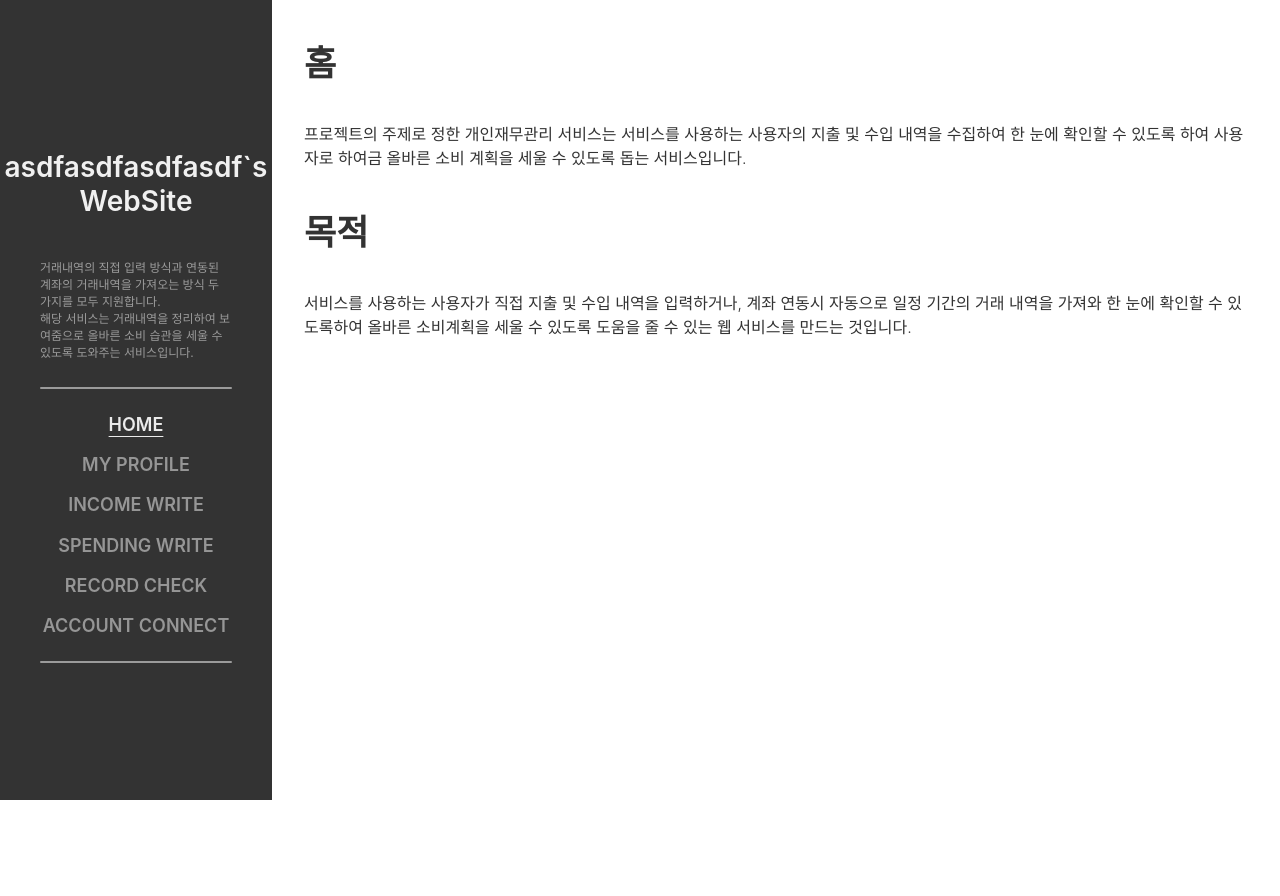
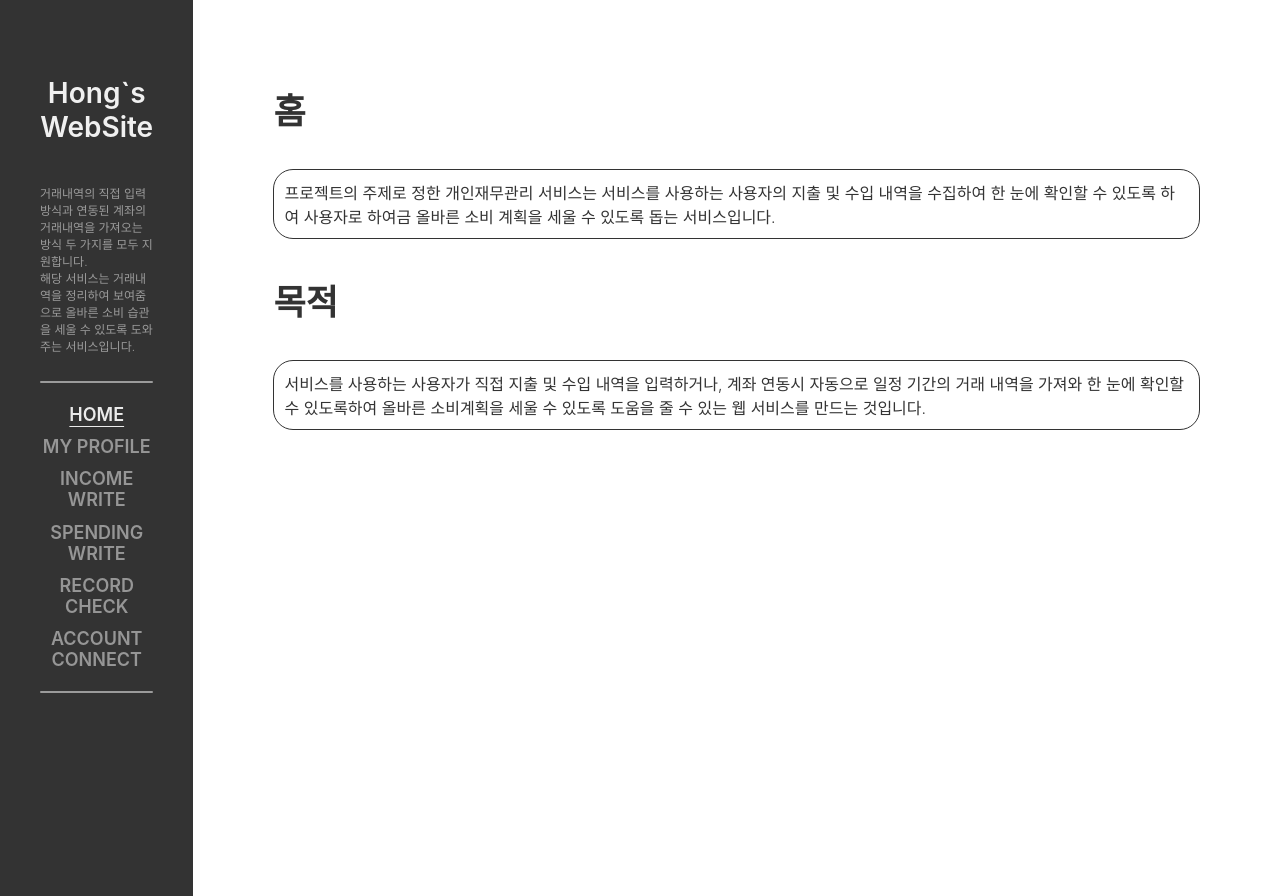
Before and after one commit to lkl4502/account_book_project, a React (Create React App) app in the folder frontend/: page / in a window 1280 px wide. Before the commit the page ends 800 px from the top, so only its background shows below. Built offline with nearby package versions, Linux system fonts and the light colour scheme.

Commit message:
text 스타일 수정

```diff
--- a/frontend/src/App.css
+++ b/frontend/src/App.css
@@ -33,7 +33,7 @@
 main {
   align-self: stretch;
   flex-grow: 1;
-  padding: 0 2rem;
+  padding: 3rem 5rem;
 }
 
 @keyframes App-logo-spin {
--- a/frontend/src/components/Sidebar.jsx
+++ b/frontend/src/components/Sidebar.jsx
@@ -5,12 +5,12 @@ import Divider from "./Divider";
 import Text from "./Text";
 
 const Side = styled.div`
-  padding: 0 40px;
+  padding: 3rem 40px;
   display: flex;
   background-color: #333;
   flex-direction: column;
-  align-items: center;
-  justify-content: center;
+  align-items: top;
+  justify-content: top;
   width: 15%;
   height: 100vh;
 `;
@@ -36,6 +36,20 @@ const NavStyle = styled(NavLink)`
   }
 `;
 
+const MainP = styled.p`
+  font-weight: 600;
+  color: #f0f0f0;
+  font-size: 28px;
+  text-align: center;
+`;
+
+const MainContentP = styled.p`
+  font-weight: 300;
+  font-size: 12px;
+  text-align: left;
+  color: #9b9b9b;
+`;
+
 function Sidebar() {
   const menus = [
     { name: "HOME", path: "/" },
@@ -48,16 +62,16 @@ function Sidebar() {
 
   return (
     <Side>
-      <Text bold={"600"} color={"#f0f0f0"} size={"28px"} align={"center"}>
-        asdfasdfasdfasdf`s <br />
+      <MainP>
+        Hong`s <br />
         WebSite
-      </Text>
-      <Text size={"12px"}>
+      </MainP>
+      <MainContentP>
         거래내역의 직접 입력 방식과 연동된 계좌의 거래내역을 가져오는 방식 두
         가지를 모두 지원합니다. <br />
         해당 서비스는 거래내역을 정리하여 보여줌으로 올바른 소비 습관을 세울 수
         있도록 도와주는 서비스입니다.
-      </Text>
+      </MainContentP>
       <Menu>
         <Divider />
         {menus.map((menu, index) => {
--- a/frontend/src/components/Text.jsx
+++ b/frontend/src/components/Text.jsx
@@ -1,29 +1,42 @@
 import React from "react";
 import styled from "styled-components";
 
-const P = styled.p`
-  color: ${(props) => props.color};
-  font-size: ${(props) => props.size};
-  font-weight: ${(props) => props.bold};
-  text-align: ${(props) => props.align};
+const TitleP = styled.p`
+  color: #333;
+  font-size: 35px;
+  font-weight: 600;
+  text-align: left;
 `;
 
-function Text({ bold, size, color, align, children }) {
-  const styles = { color, size, bold, align };
+const ContentP = styled(TitleP)`
+  font-size: 16px;
+  font-weight: 300;
+  border: 1px solid #333;
+  padding: 10px 10px;
+  border-radius: 20px 20px 20px 20px;
+`;
 
-  return (
-    <>
-      <P {...styles}>{children}</P>
-    </>
-  );
+function Text({ type, children }) {
+  switch (type) {
+    case "title":
+      return (
+        <>
+          <TitleP>{children}</TitleP>
+        </>
+      );
+
+    default:
+      return (
+        <>
+          <ContentP>{children}</ContentP>
+        </>
+      );
+  }
 }
 
 Text.defaultProps = {
+  type: "default",
   children: null,
-  bold: "400",
-  color: "#9b9b9b",
-  size: "14px",
-  align: "left",
 };
 
 export default Text;
--- a/frontend/src/pages/Home.jsx
+++ b/frontend/src/pages/Home.jsx
@@ -3,25 +3,21 @@ import Text from "../components/Text";
 
 function Home() {
   return (
-    <>
-      <Text size={"35px"} color={"#333"} bold={"600"}>
-        홈
-      </Text>
-      <Text size={"16px"} color={"#333"} bold={"300"}>
+    <div>
+      <Text type={"title"}>홈</Text>
+      <Text>
         프로젝트의 주제로 정한 개인재무관리 서비스는 서비스를 사용하는 사용자의
         지출 및 수입 내역을 수집하여 한 눈에 확인할 수 있도록 하여 사용자로
         하여금 올바른 소비 계획을 세울 수 있도록 돕는 서비스입니다.
       </Text>
-      <Text size={"35px"} color={"#333"} bold={"600"}>
-        목적
-      </Text>
-      <Text size={"16px"} color={"#333"} bold={"300"}>
+      <Text type={"title"}>목적</Text>
+      <Text>
         서비스를 사용하는 사용자가 직접 지출 및 수입 내역을 입력하거나, 계좌
         연동시 자동으로 일정 기간의 거래 내역을 가져와 한 눈에 확인할 수
         있도록하여 올바른 소비계획을 세울 수 있도록 도움을 줄 수 있는 웹
         서비스를 만드는 것입니다.
       </Text>
-    </>
+    </div>
   );
 }
 
```
